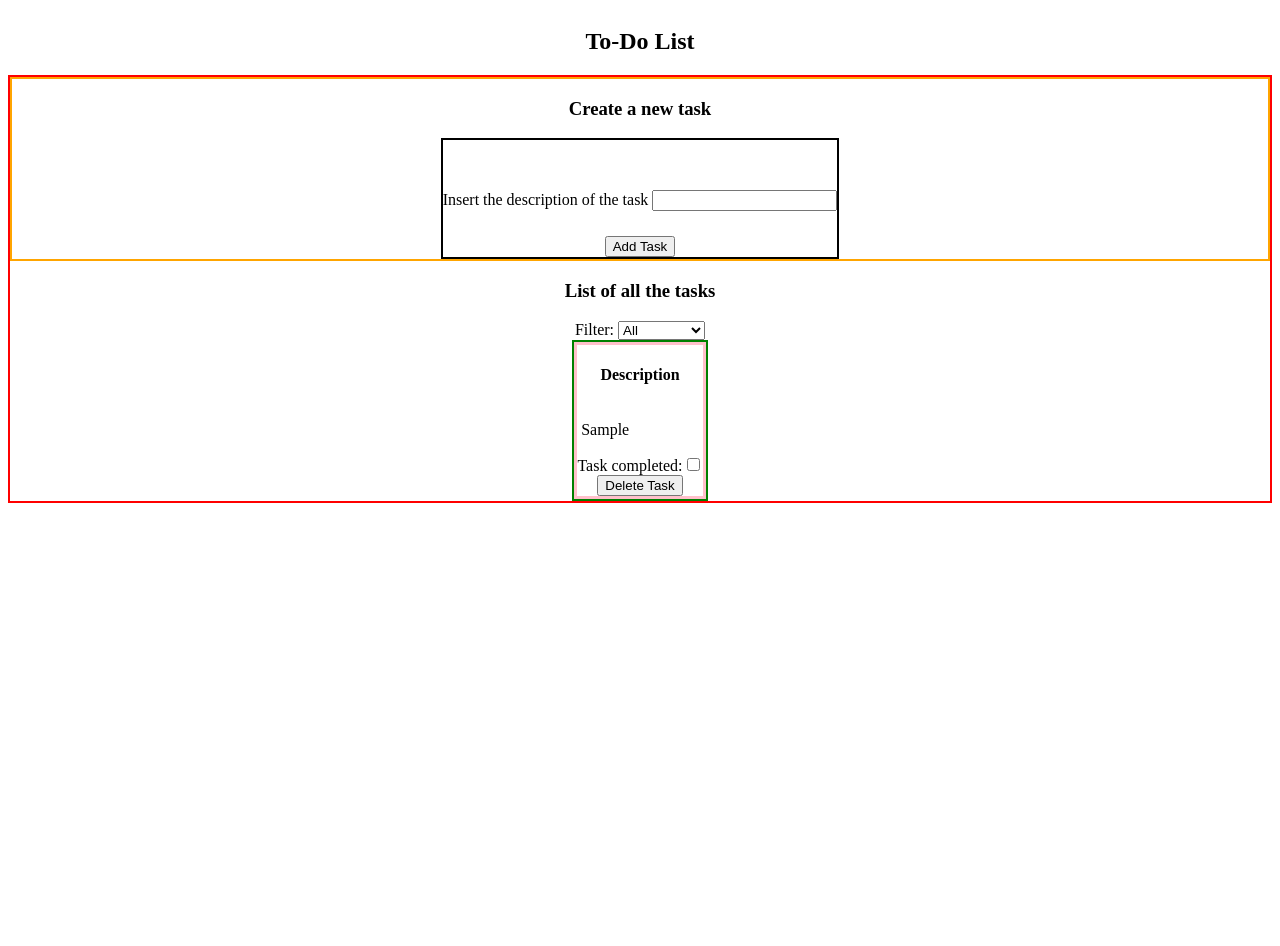
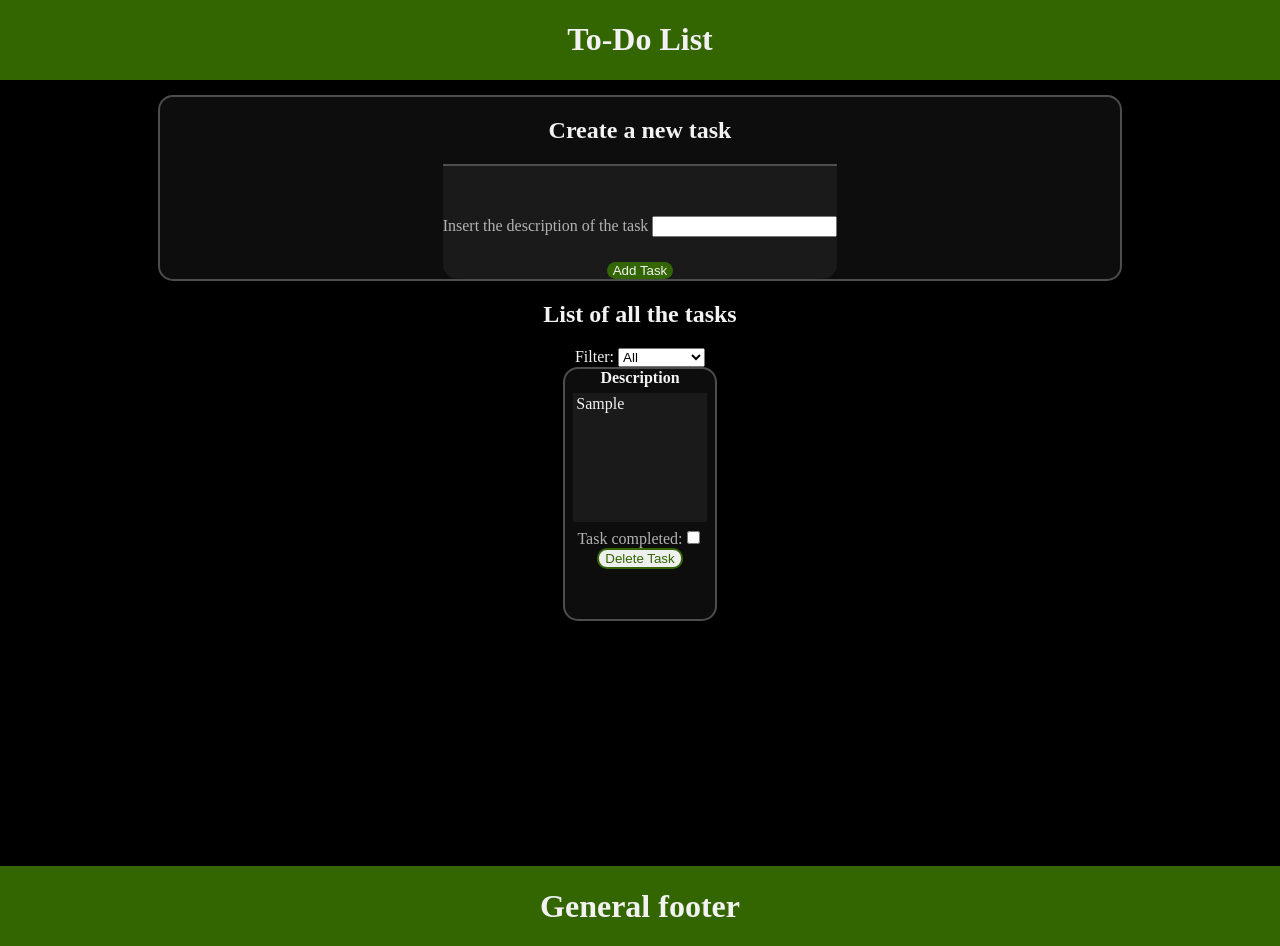
Before and after one commit to brianpr-pr/Assessment-Task, a plain HTML site: page index.html in a window 1280 px wide. Both pictures are taken after typing "Sample" into the empty fields and a click on the button "Add Task". Before the commit the page ends 800 px from the top, so only its background shows below. Drawn offline with Linux system fonts and the light colour scheme.

Commit message:
Added initial styles

```diff
--- a/index.html
+++ b/index.html
@@ -1,29 +1,37 @@
 <!DOCTYPE html>
 <html lang='en'>
+
+<!--Must chagne-->
+<!--Font size change-->
+<!--Font style change-->
+
 <head>
     <meta charset='UTF-8'>
     <meta name='viewport' content='width=device-width, initial-scale=1.0'>
     <title>To-Do List</title>
     <link rel='stylesheet' href='style.css' type='text/css'>
 </head>
-<body>
-    <header>
-        <h2>To-Do List</h2>
+<body class="d-flex-column">
+    <header class="bg-main">
+        <h1>To-Do List</h1>
     </header>
-    <main display="none">
-        <div id='create-task-container' class='d-flex-column'>
-            <h3>Create a new task</h3>
-            <form id='form' action='' class='d-flex-column'>
+    <main class='d-flex-column align-center'>
+        <div id='create-task-container' class='card d-flex-column align-center border'>
+
+            <h2>Create a new task</h2>
+            <form id='form' action='' class='d-flex-column align-center'>
                 <div id='content-task'>
-                    <label for='description'>Insert the description of the task</label>
+                    <label class="text-muted" for='description'>Insert the description of the task</label>
+                    <!-- Should i change this for a textarea ?? -->
+
                     <input id='description' type='text'>
                 </div>
-                <button type='button' id='add-task'>Add Task</button>
+                <button type='button' class="main-button " id='add-task'>Add Task</button>
             </form>
         </div>
 
-        <div id='list-tasks-container' class='d-flex-column'>
-            <h3>List of all the tasks</h3>
+        <div id='list-tasks-container' class='d-flex-column align-center'>
+            <h2>List of all the tasks</h2>
             <div>
                 <label for='filter-task'>Filter:</label>
                 <select id='filter-task'>
@@ -35,8 +43,8 @@
             <ul id='task-list'></ul>
         </div>
     </main>
-    <footer>
-
+    <footer class="bg-main">
+        <h1>General footer</h1>
     </footer>
     <script src='./main.js'></script>
 </body>
--- a/main.js
+++ b/main.js
@@ -62,22 +62,22 @@ function addTask(description){
 
     const liElement = createElementAndContent('li','',['li-task']);
     taskList.appendChild(liElement);
-    const divElement = createElementAndContent('div', '', ['task-item', 'd-flex-column']);
+    const divElement = createElementAndContent('div', '', ['task-item', 'd-flex-column', 'align-center', 'card', 'border']);
     liElement.appendChild(divElement);
 
-    const h4Element = createElementAndContent('h4', 'Description');
+    const h4Element = createElementAndContent('h4', 'Description', ['task-header']);
     h4Element.style.textAlign = 'center';
     divElement.appendChild(h4Element);
 
-    const pElement = createElementAndContent('p', description);
+    const pElement = createElementAndContent('p', description, ['card-element', 'task-description']);
     divElement.appendChild(pElement);
 
     const subDivElement = createElementAndContent('div');
 
-    const labelElement = createElementAndContent('label', 'Task completed:');
+    const labelElement = createElementAndContent('label', 'Task completed:', ['text-muted']);
     subDivElement.appendChild(labelElement);
 
-    const inputRadioElement = createElementAndContent('input','',['checkbox-task']);
+    const inputRadioElement = createElementAndContent('input','',['checkbox-task', 'input-checkbox']);
     inputRadioElement.type = 'checkbox';
     subDivElement.appendChild(inputRadioElement);
     divElement.appendChild(subDivElement);
@@ -86,7 +86,7 @@ function addTask(description){
     labelElement.htmlFor = `id-${id}-checkbox-task`;
     inputRadioElement.id = `id-${id}-checkbox-task`;
 
-    const buttonElement = createElementAndContent('button','Delete Task', ['delete-task']);
+    const buttonElement = createElementAndContent('button','Delete Task', ['delete-task', 'task-button']);
     divElement.appendChild(buttonElement);
 }
 
--- a/style.css
+++ b/style.css
@@ -1,17 +1,90 @@
+/* CSS Variables */
+:root{
+    --bg-dark: hsl(0 0% 0%);
+    --bg: hsl(0 0% 5%);
+    --bg-light: hsl(0 0% 10%);
+    --text: hsl(0 0% 95%);
+    --text-muted: hsl(0 0% 70%);
+    /* Change units? */
+    --rounded: 15px;
+    --rounded-sm: 10px;
+
+    --border: hsl(0 0% 30%);
+--hover: #e5ff60;
+    /* Safe colors */
+    --bg-main: hsl(90 100% 20);
+    --bg-main-dark: hsl(90 100% 7);
+}
+
 /* General Clases*/
 
-/* Layout */
+/* Cards */
+.card{
+    background: var(--bg);
+    border-radius:var(--rounded);
+}
+
+.card-element{
+    background: var(--bg-light);
+}
+
+/* Layouts */
 .d-flex-column{
     display: flex;
     flex-direction: column;
+}
+
+.align-center{
     align-items: center;
 }
 
-/* Text */
+/* Texts */
 .errorMessageElement{
     color:red;
 }
 
+.text-muted{
+    color: var(--text-muted);
+}
+
+/* Buttons */
+.main-button{
+    background: var(--bg-main);
+    color: var(--text);
+    border: var(--bg-main);
+    border-radius: var(--rounded-sm);
+    transition: 0.25s;
+}
+
+.main-button:hover {
+  background: var(--bg-main-dark);
+  box-shadow: 0 0.5em 0.5em -0.4em var(--hover);
+  transform: translateY(-0.25em);
+}
+
+.checkbox-task{
+    accent-color: var(--bg-main);
+}
+
+/* Colors */
+.bg-main{
+    background: var(--bg-main);
+}
+
+
+/* Borders */
+.border{
+    border: 2px solid var(--border);
+}
+
+body{
+    min-height: 946px;
+    margin: 0;
+    padding: 0;
+    width: 100%;
+
+    background: var(--bg-dark);
+    color: var(--text);
 
     header{
         display: flex;
@@ -20,15 +93,28 @@ header{
     }
 
     main{
-    border: 2px solid red;
+        flex: 1;
+        margin-top: 15px;
 
         #create-task-container{
-        border: 2px solid orange;
+            width: 75%;
+
             form{
-            border: 2px solid black;
+                accent-color: var(--bg-main);
+                caret-color: var(--bg-main);
+                background: var(--bg-light);
+                /* How to avoid this */
+                border-radius: 0 0 var(--rounded) var(--rounded);
+                border-top: 2px solid var(--border);
                 *{
                     margin-top: 25px;
                 }
+
+                #description{
+                    caret-color: var(--bg-main);
+                }
+
+
             }
         }
 
@@ -37,24 +123,44 @@ main{
                 padding: 0px;
                 margin: 0px;
                 list-style: none;
-            border: 2px solid green;
+
+                #filter-task{
+                }
 
                 .task-item{
+                    height: 250px;
+                    width: 20%;
+                    min-width: 150px;
 
-                border: 3px solid pink;
 
-                h4{
-                    text-align: center;
+                    .task-description{
+                        width: 85%;
+                        height: 50%;
+                        margin: 4% auto;
+                        padding: 0 3%;
+                        align-self: start;
+                        padding: 2px 3px;
                     }
 
-                p{
-                    padding: 0 3%;
-                    align-self: start;
+                    .task-header{
+                        margin: 0;
+                        padding: 0;
+                        text-align: center;
+                        justify-content: start;
                     }
 
-                button{
+                    .task-button{
+                        border-radius: var(--rounded-sm);
+                        color: var(--bg-main);
+                        border:2px solid var(--bg-main);
                     }
                 }
             }
         }
     }
+
+    footer{
+        /*margin-top: auto;*/
+        text-align: center;
+    }
+}
```
Lines whose indentation alone changed are shown as unchanged.
